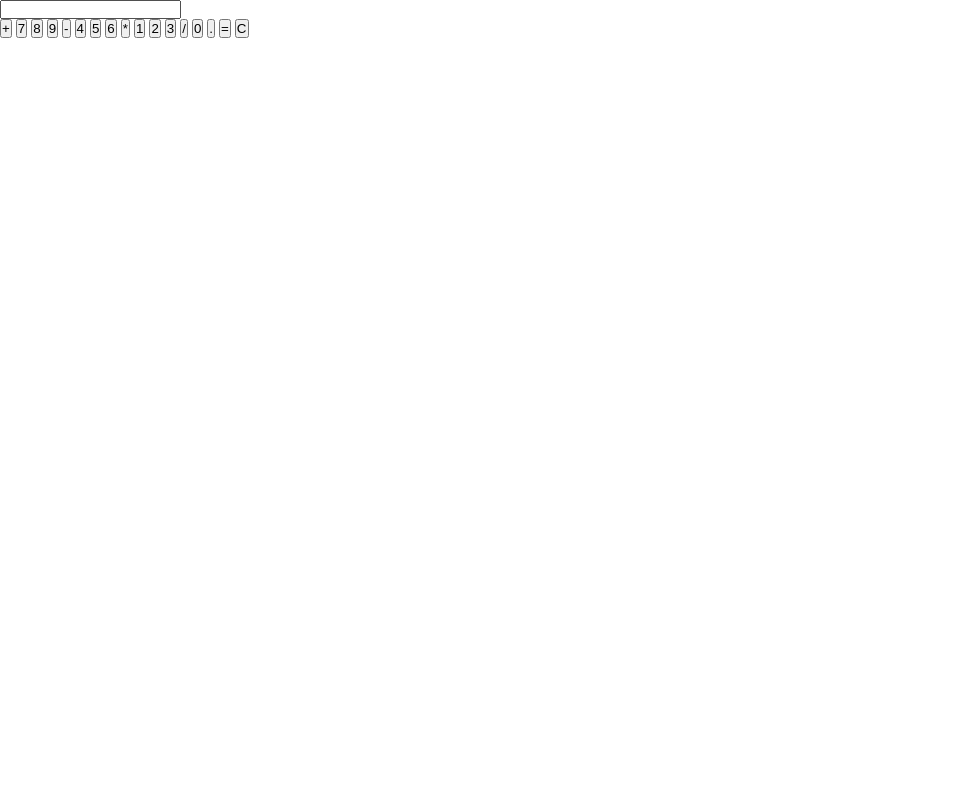
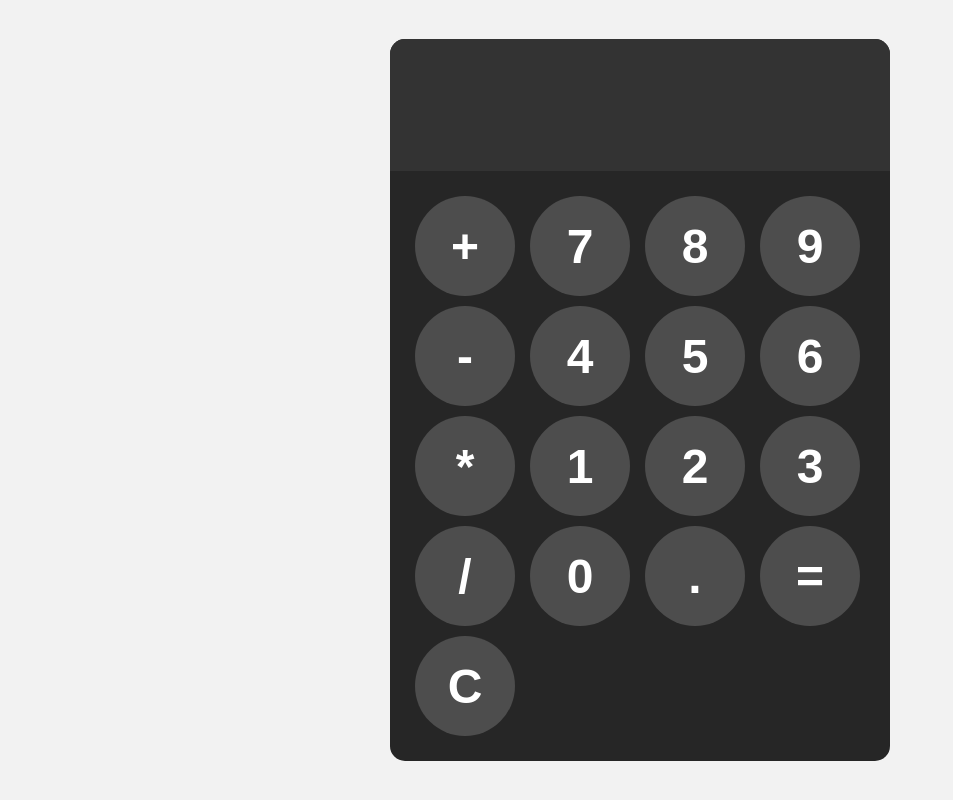
Before and after one commit to natyy200/calculadora, a plain HTML site: page index.html in a window 1280 px wide. Shown: the whole page, without its empty margins (0-953 px from the left). Drawn offline with Linux system fonts and the light colour scheme.

Commit message:
estilizando a calculadora

```diff
--- a/src/css/style.css
+++ b/src/css/style.css
@@ -1,5 +1,72 @@
-* {
+/* * {
     margin: 0;
     padding: 0;
     box-sizing: border-box;
+} */
+
+body {
+    margin: 0;
+    height: 100vh;
+    display: flex;
+    align-items: center;
+    justify-content: center;
+    background-color: #f2f2f2;
 }
+
+#calculator {
+    font-family: Arial, sans-serif;
+    background-color: #262626;
+    border-radius: 15px;
+    max-width: 500px;
+    overflow: hidden;
+}
+
+#display {
+    width: 100%;
+    padding: 20px;
+    font-size: 5rem;
+    text-align: left;
+    outline: none;
+    border: none;
+    background-color: #333333;
+    color: #ffffff;
+}
+
+#keys {
+    display: grid;
+    grid-template-columns: repeat(4, 1fr);
+    gap: 10px;
+    padding: 25px;
+}
+
+button {
+    width: 100px;
+    height: 100px;
+    border-radius: 50px;
+    border: none;
+    background-color: #4d4d4d;
+    color: #ffffff;
+    font-size: 3rem;
+    font-weight: bold;
+    cursor: pointer;
+}
+
+button:hover {
+    background-color: #666666;
+}
+
+button:active {
+    background-color: #808080;
+}
+
+.operator-btn {
+    background-color: #f18e04;
+}
+
+.operator-btn:hover {
+    background-color: #fcb44f;
+}
+
+.operator-btn:active {
+    background-color: #fdca81;
+}
```
